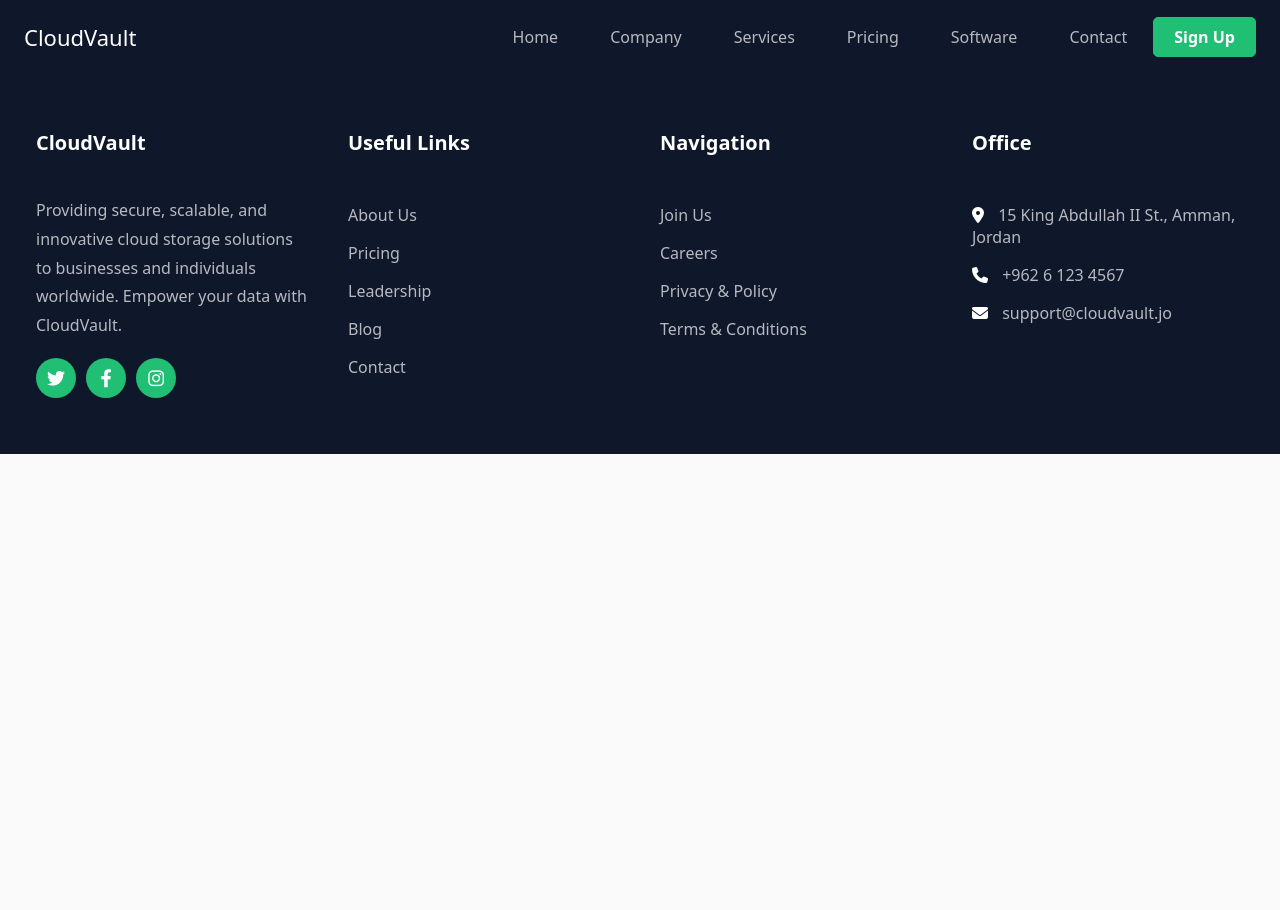
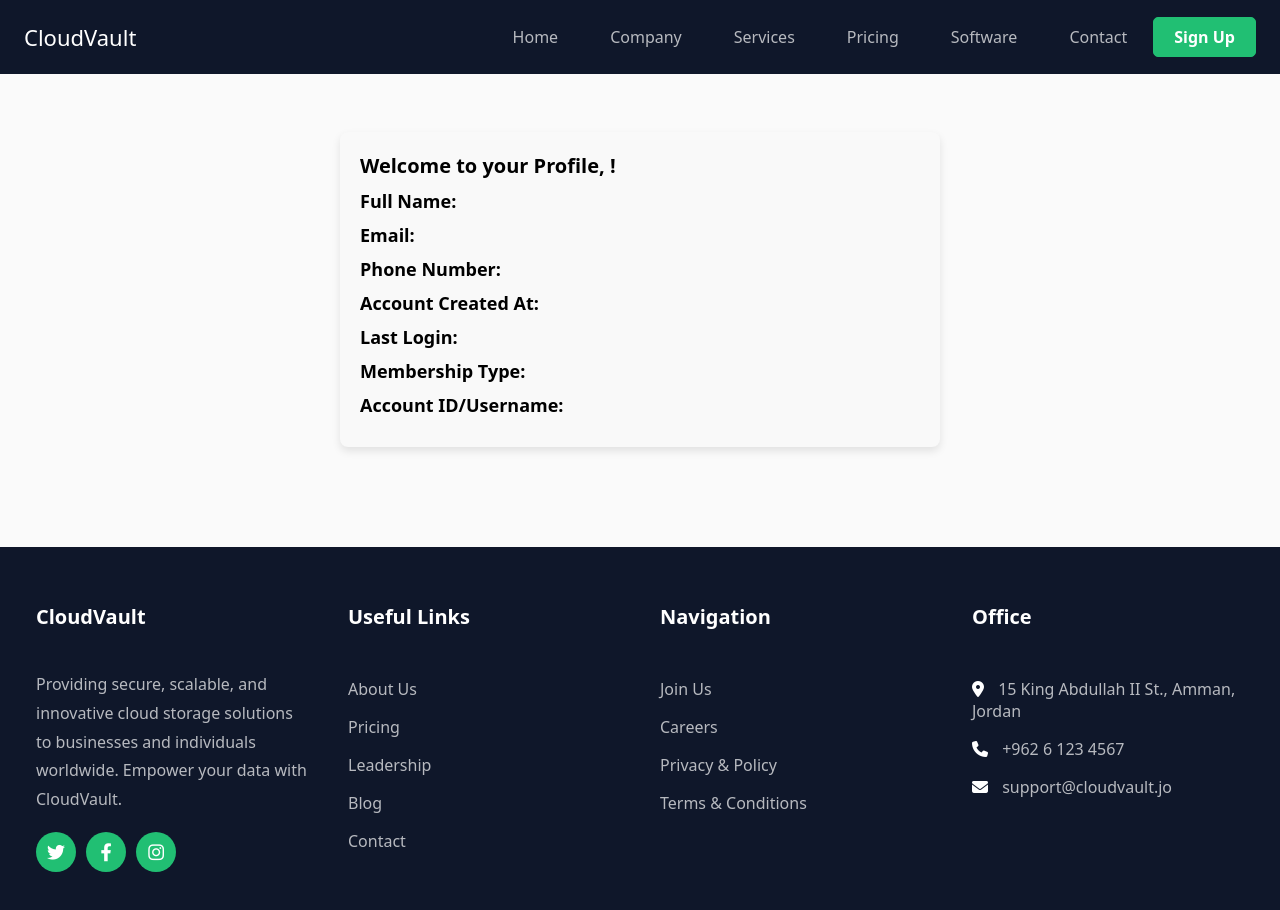
Before and after one commit to Qutiba98/cloud-template-master, a React (Create React App) app: page /profile in a window 1280 px wide. Shown: the top 910 px of the page. Before the commit the page ends 800 px from the top, so only its background shows below. Built offline with nearby package versions, Linux system fonts and the light colour scheme; no server answers.

Commit message:
profile page

```diff
--- a/src/components/profile/Profile.jsx
+++ b/src/components/profile/Profile.jsx
@@ -1,10 +1,58 @@
-import React from 'react';
+import React, { useState, useEffect } from 'react';
+import { auth, db } from '../../firebase'; // Assuming Firebase is being used for authentication and Firestore
+import { doc, getDoc } from 'firebase/firestore';
+import './profile.css';
 
 function Profile() {
+  const [userData, setUserData] = useState({
+    fullName: '',
+    email: '',
+    phoneNumber: '',
+    createdAt: '',
+    lastLogin: '',
+    membership: '',
+    accountId: ''
+  });
+
+  useEffect(() => {
+    const fetchUserData = async () => {
+      const user = auth.currentUser;
+
+      if (user) {
+        // Fetch user profile details from Firestore or other database if stored
+        const userDoc = doc(db, 'users', user.uid);
+        const docSnapshot = await getDoc(userDoc);
+
+        if (docSnapshot.exists()) {
+          const userProfile = docSnapshot.data();
+          setUserData({
+            fullName: userProfile.fullName || 'N/A',
+            email: user.email,
+            phoneNumber: userProfile.phoneNumber || 'N/A',
+            createdAt: user.metadata.creationTime,
+            lastLogin: user.metadata.lastSignInTime,
+            membership: userProfile.membership || 'Free', // Assuming membership is stored in Firestore
+            accountId: userProfile.username || user.uid // Either a username or fallback to user ID
+          });
+        }
+      }
+    };
+
+    fetchUserData();
+  }, []);
+
   return (
-    <div>
-      <h1>Welcome to your Profile!</h1>
-      <p>This is where user profile information will be displayed.</p>
+    <div className="profile-container">
+      <h1>Welcome to your Profile, {userData.fullName}!</h1>
+      <div className="profile-details">
+        <p><strong>Full Name:</strong> {userData.fullName}</p>
+        <p><strong>Email:</strong> {userData.email}</p>
+        <p><strong>Phone Number:</strong> {userData.phoneNumber}</p>
+        <p><strong>Account Created At:</strong> {userData.createdAt}</p>
+        <p><strong>Last Login:</strong> {userData.lastLogin}</p>
+        <p><strong>Membership Type:</strong> {userData.membership}</p>
+        <p><strong>Account ID/Username:</strong> {userData.accountId}</p>
+      </div>
     </div>
   );
 }
--- /dev/null
+++ b/src/components/profile/profile.css
@@ -0,0 +1,17 @@
+.profile-container {
+    padding: 20px;
+    max-width: 600px;
+    margin: 10rem auto;
+    background-color: #f9f9f9;
+    border-radius: 8px;
+    box-shadow: 0 4px 8px rgba(0, 0, 0, 0.1);
+  }
+
+  .profile-details p {
+    margin: 10px 0;
+    font-size: 18px;
+  }
+
+  .profile-details strong {
+    font-weight: bold;
+  }
```
